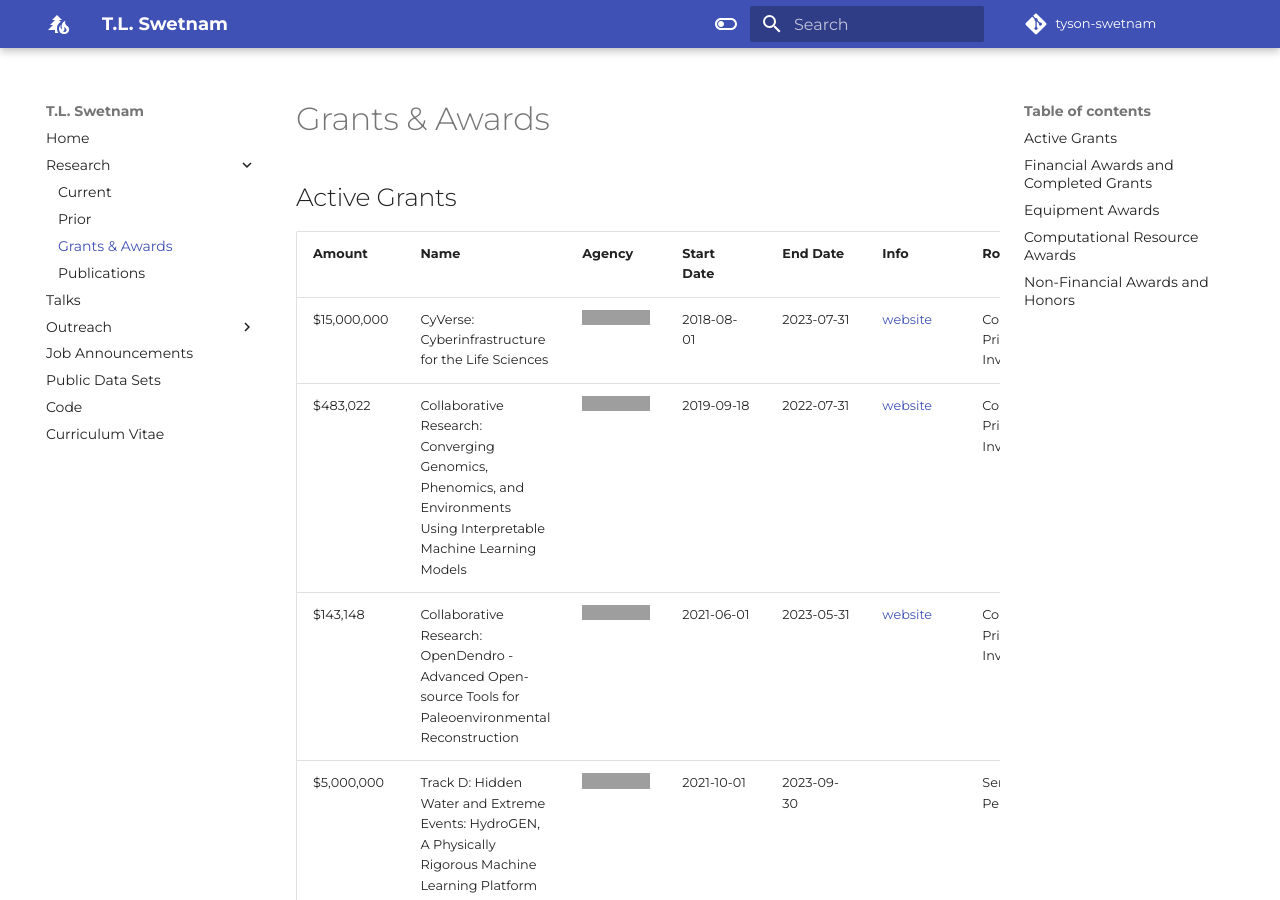
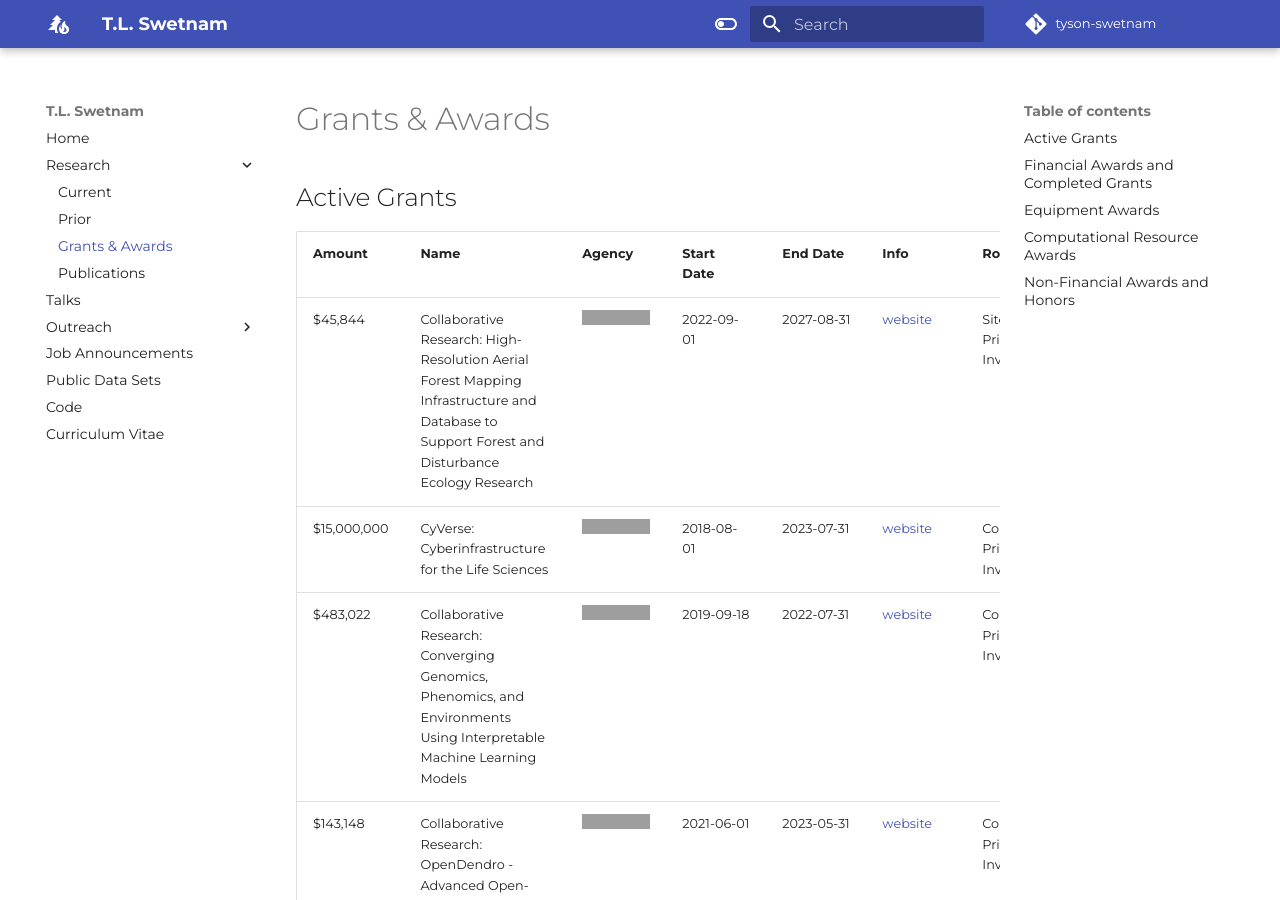
Before and after one commit to tyson-swetnam/new-website, an MkDocs documentation site: the page built from docs/awards.md, in a window 1280 px wide and 900 px high. Built offline with MkDocs 1.6.1 and Material for MkDocs 9.7.7, drawn with Linux system fonts in a browser that asks for light colours; some web fonts are replaced; comment, search, counter and statistics services are not loaded; grey boxes are pictures that could not be loaded.

Commit message:
Update awards.md

```diff
--- a/docs/awards.md
+++ b/docs/awards.md
@@ -2,6 +2,7 @@
 
 | Amount | Name | Agency | Start Date | End Date | Info | Role |
 |--------|------|--------|------------|----------|------|------|
+| $45,844 | Collaborative Research: High-Resolution Aerial Forest Mapping Infrastructure and Database to Support Forest and Disturbance Ecology Research | [![NSF-2152673](https://img.shields.io/badge/NSF-2152673-blue.svg)](https://www.nsf.gov/awardsearch/showAward?AWD_ID=2152673) |  2022-09-01 | 2027-08-31 | [website](https://openforestobservatory.org) | Site Principal Investigator |
 | $15,000,000 | CyVerse: Cyberinfrastructure for the Life Sciences | [![NSF-1743442](https://img.shields.io/badge/NSF-1743442-blue.svg)](https://www.nsf.gov/awardsearch/showAward?AWD_ID=1743442) | 2018-08-01 | 2023-07-31 | [website](https://cyverse.org) | Co-Principal Investigator |
 | $483,022 | Collaborative Research: Converging Genomics, Phenomics, and Environments Using Interpretable Machine Learning Models |  [![NSF-1940062](https://img.shields.io/badge/NSF-1940062-blue.svg)](https://www.nsf.gov/awardsearch/showAward?AWD_ID=1940062) | 2019-09-18 | 2022-07-31 | [website](https://genophenoenvo.github.io) | Co-Principal Investigator |
 | $143,148 | Collaborative Research: OpenDendro - Advanced Open-source Tools for Paleoenvironmental Reconstruction | [![NSF-2054516](https://img.shields.io/badge/NSF-2054516-blue.svg)](https://nsf.gov/awardsearch/showAward?AWD_ID=2054516) | 2021-06-01 | 2023-05-31 | [website](https://opendendro.github.io) | Co-Principal Investigator |
```
